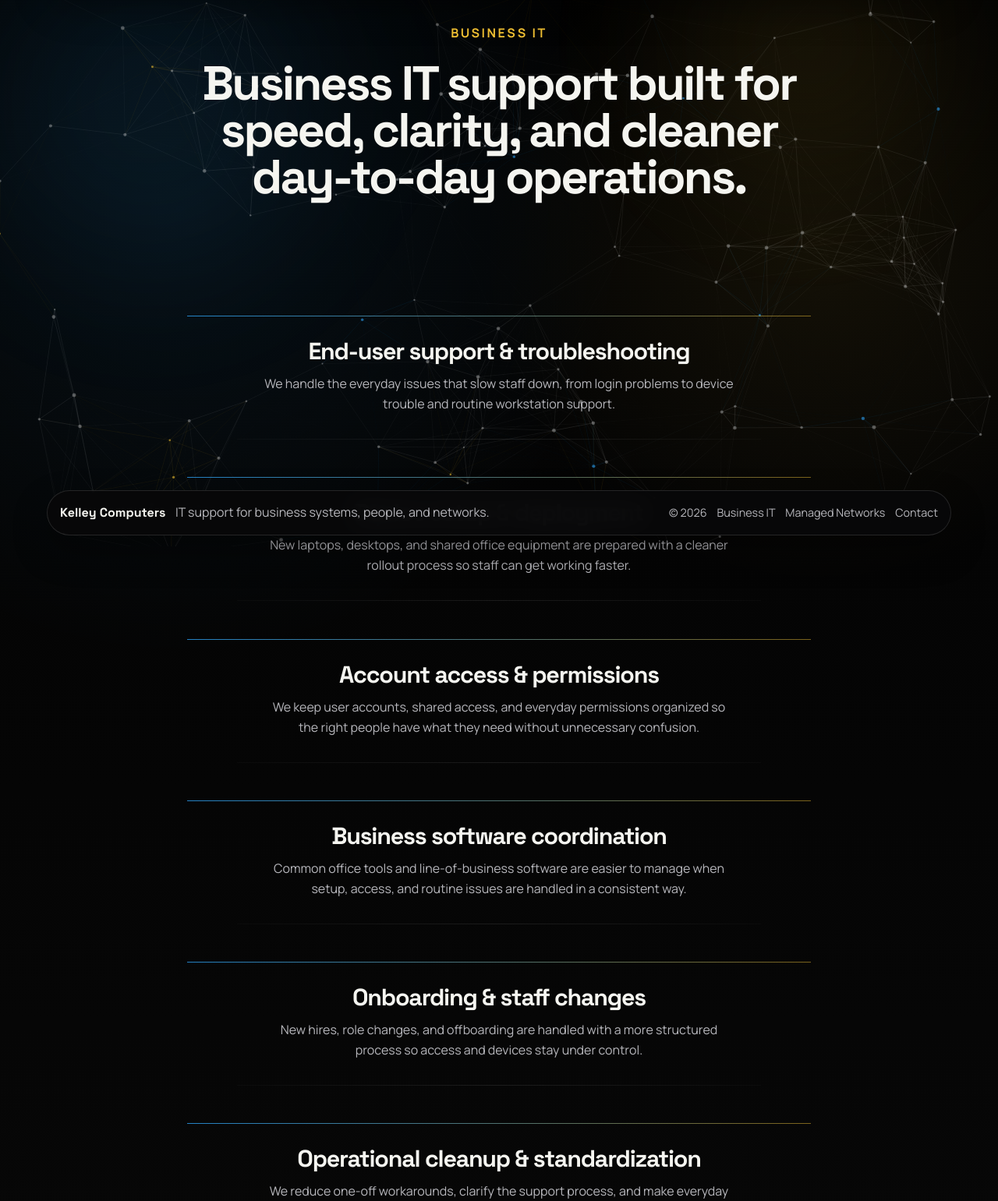
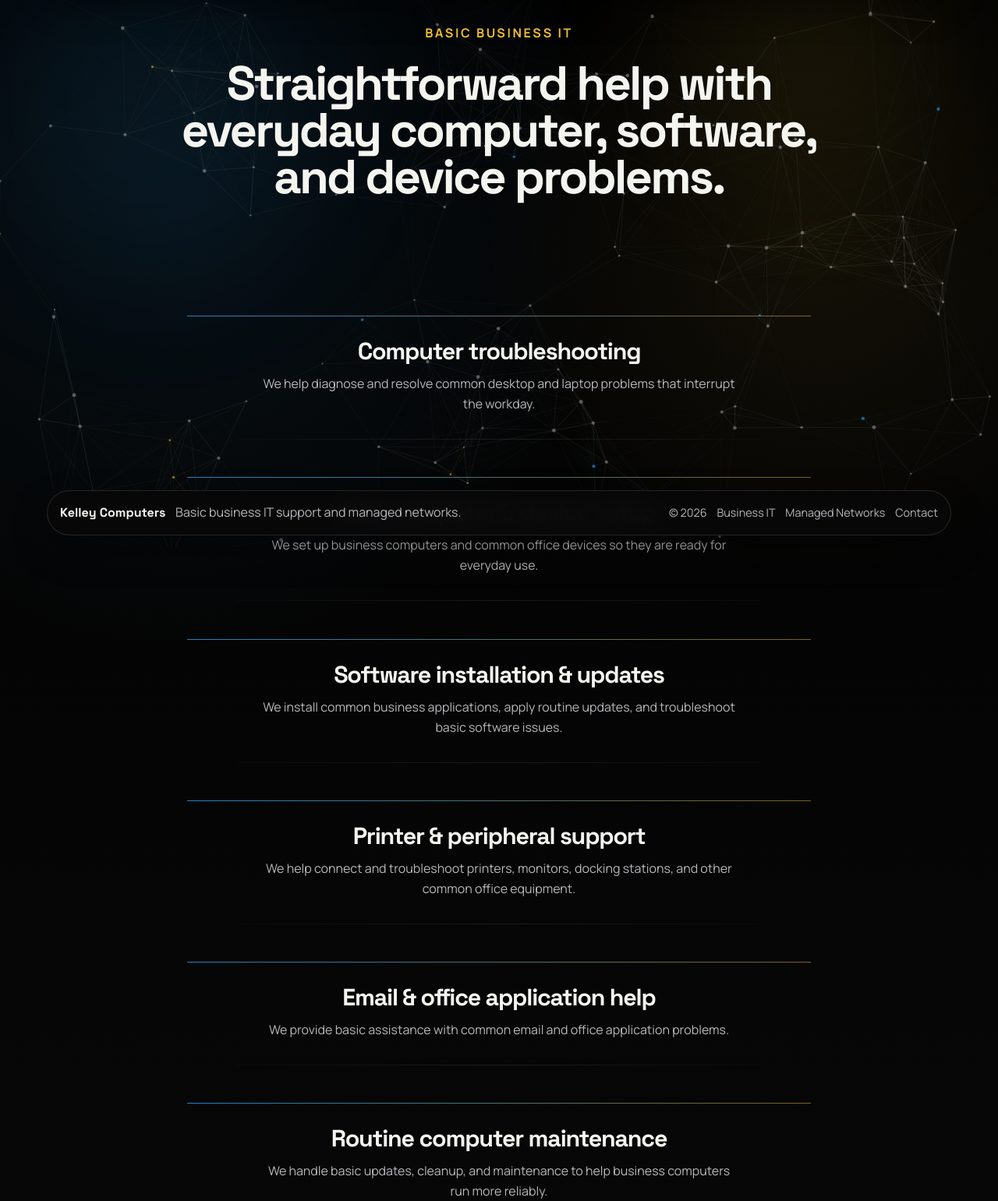
Before and after one commit to JackKelley805/KCIT_Website, a website: page business-it.html in a window 1280 px wide. Shown: the part 99-1640 px from the top of the page at 78% size. Drawn offline with Linux system fonts and the light colour scheme.

Commit message:
Narrow services to basic IT and managed networks

```diff
--- a/business-it.html
+++ b/business-it.html
@@ -3,10 +3,10 @@
 <head>
   <meta charset="UTF-8">
   <meta name="viewport" content="width=device-width, initial-scale=1.0">
-  <title>Business IT | KC-IT</title>
+  <title>Basic Business IT Support | Kelley Computers</title>
   <meta
     name="description"
-    content="Business IT services from KC-IT including end-user support, onboarding, devices, software coordination, and operational cleanup."
+    content="Basic business IT support from Kelley Computers for computer problems, device setup, software installation, printers, and routine troubleshooting."
   >
   <meta name="robots" content="index, follow, max-image-preview:large">
   <link rel="canonical" href="https://kelleycomputers-it.com/business-it">
@@ -14,15 +14,15 @@
   <meta property="og:site_name" content="Kelley Computers">
   <meta property="og:locale" content="en_US">
   <meta property="og:url" content="https://kelleycomputers-it.com/business-it">
-  <meta property="og:title" content="Business IT Services | Kelley Computers">
-  <meta property="og:description" content="Practical IT support for your people, devices, software, onboarding, and day-to-day business operations.">
+  <meta property="og:title" content="Basic Business IT Support | Kelley Computers">
+  <meta property="og:description" content="Straightforward help with business computers, software, printers, device setup, and everyday technical problems.">
   <meta property="og:image" content="https://kelleycomputers-it.com/assets/kcit-social-card.png">
   <meta property="og:image:width" content="1200">
   <meta property="og:image:height" content="630">
   <meta property="og:image:alt" content="Abstract connected business network in Kelley Computers blue and gold colors">
   <meta name="twitter:card" content="summary_large_image">
-  <meta name="twitter:title" content="Business IT Services | Kelley Computers">
-  <meta name="twitter:description" content="Practical IT support for your people, devices, software, onboarding, and operations.">
+  <meta name="twitter:title" content="Basic Business IT Support | Kelley Computers">
+  <meta name="twitter:description" content="Straightforward help with business computers, software, printers, device setup, and everyday technical problems.">
   <meta name="twitter:image" content="https://kelleycomputers-it.com/assets/kcit-social-card.png">
   <link rel="icon" type="image/png" href="assets/kc_logo.png">
   <link rel="preconnect" href="https://fonts.googleapis.com">
@@ -42,8 +42,8 @@
     <section class="section page-hero">
       <div class="page-hero-grid">
         <div class="page-hero-copy">
-          <p class="eyebrow">Business IT</p>
-          <h1>Business IT support built for speed, clarity, and cleaner day-to-day operations.</h1>
+          <p class="eyebrow">Basic Business IT</p>
+          <h1>Straightforward help with everyday computer, software, and device problems.</h1>
         </div>
       </div>
     </section>
@@ -52,44 +52,44 @@
       <div class="offset-strip-stack">
         <article class="offset-strip">
           <div class="offset-strip__content">
-            <h3>End-user support & troubleshooting</h3>
-            <p>We handle the everyday issues that slow staff down, from login problems to device trouble and routine workstation support.</p>
+            <h3>Computer troubleshooting</h3>
+            <p>We help diagnose and resolve common desktop and laptop problems that interrupt the workday.</p>
           </div>
         </article>
         <article class="offset-strip">
           <div class="offset-strip__content">
-            <h3>Device setup & deployment</h3>
-            <p>New laptops, desktops, and shared office equipment are prepared with a cleaner rollout process so staff can get working faster.</p>
+            <h3>New computer & device setup</h3>
+            <p>We set up business computers and common office devices so they are ready for everyday use.</p>
           </div>
         </article>
         <article class="offset-strip">
           <div class="offset-strip__content">
-            <h3>Account access & permissions</h3>
-            <p>We keep user accounts, shared access, and everyday permissions organized so the right people have what they need without unnecessary confusion.</p>
+            <h3>Software installation & updates</h3>
+            <p>We install common business applications, apply routine updates, and troubleshoot basic software issues.</p>
           </div>
         </article>
         <article class="offset-strip">
           <div class="offset-strip__content">
-            <h3>Business software coordination</h3>
-            <p>Common office tools and line-of-business software are easier to manage when setup, access, and routine issues are handled in a consistent way.</p>
+            <h3>Printer & peripheral support</h3>
+            <p>We help connect and troubleshoot printers, monitors, docking stations, and other common office equipment.</p>
           </div>
         </article>
         <article class="offset-strip">
           <div class="offset-strip__content">
-            <h3>Onboarding & staff changes</h3>
-            <p>New hires, role changes, and offboarding are handled with a more structured process so access and devices stay under control.</p>
+            <h3>Email & office application help</h3>
+            <p>We provide basic assistance with common email and office application problems.</p>
           </div>
         </article>
         <article class="offset-strip">
           <div class="offset-strip__content">
-            <h3>Operational cleanup & standardization</h3>
-            <p>We reduce one-off workarounds, clarify the support process, and make everyday business IT easier to manage over time.</p>
+            <h3>Routine computer maintenance</h3>
+            <p>We handle basic updates, cleanup, and maintenance to help business computers run more reliably.</p>
           </div>
         </article>
         <article class="offset-strip">
           <div class="offset-strip__content">
-            <h3>Built to keep staff moving</h3>
-            <p>The goal is straightforward support, cleaner systems, and fewer avoidable interruptions across the workday.</p>
+            <h3>Clear, practical IT help</h3>
+            <p>Our focus is basic technical support and resolving the everyday problems that keep people from working.</p>
           </div>
         </article>
       </div>
@@ -99,7 +99,7 @@
       <div class="panel cta-panel">
         <div>
           <p class="eyebrow">Need business IT support?</p>
-          <h2>Share your role and the main issues you want cleaned up.</h2>
+          <h2>Tell us what computer, software, or office device issue you need help with.</h2>
         </div>
         <a class="button button--primary" href="/contact">Go to contact</a>
       </div>
--- a/scripts/main.js
+++ b/scripts/main.js
@@ -68,7 +68,7 @@ function injectSiteChrome() {
           <div class="site-footer__inner site-footer__inner--development">
             <div class="footer-copy footer-copy--development">
               <strong>Kelley Computers</strong>
-              <span>IT support for business systems, people, and networks.</span>
+              <span>Basic business IT support and managed networks.</span>
               <span>&copy; ${new Date().getFullYear()}</span>
             </div>
           </div>
@@ -80,7 +80,7 @@ function injectSiteChrome() {
           <div class="site-footer__inner">
             <div class="footer-copy">
               <strong>Kelley Computers </strong>
-              <span>IT support for business systems, people, and networks.</span>
+              <span>Basic business IT support and managed networks.</span>
             </div>
             <div class="footer-links">
               <span>&copy; ${new Date().getFullYear()}</span>
```
Also changed, not shown: contact.html (+3 -3 lines), index.html (+9 -9 lines), under-development.html (+2 -2 lines).
